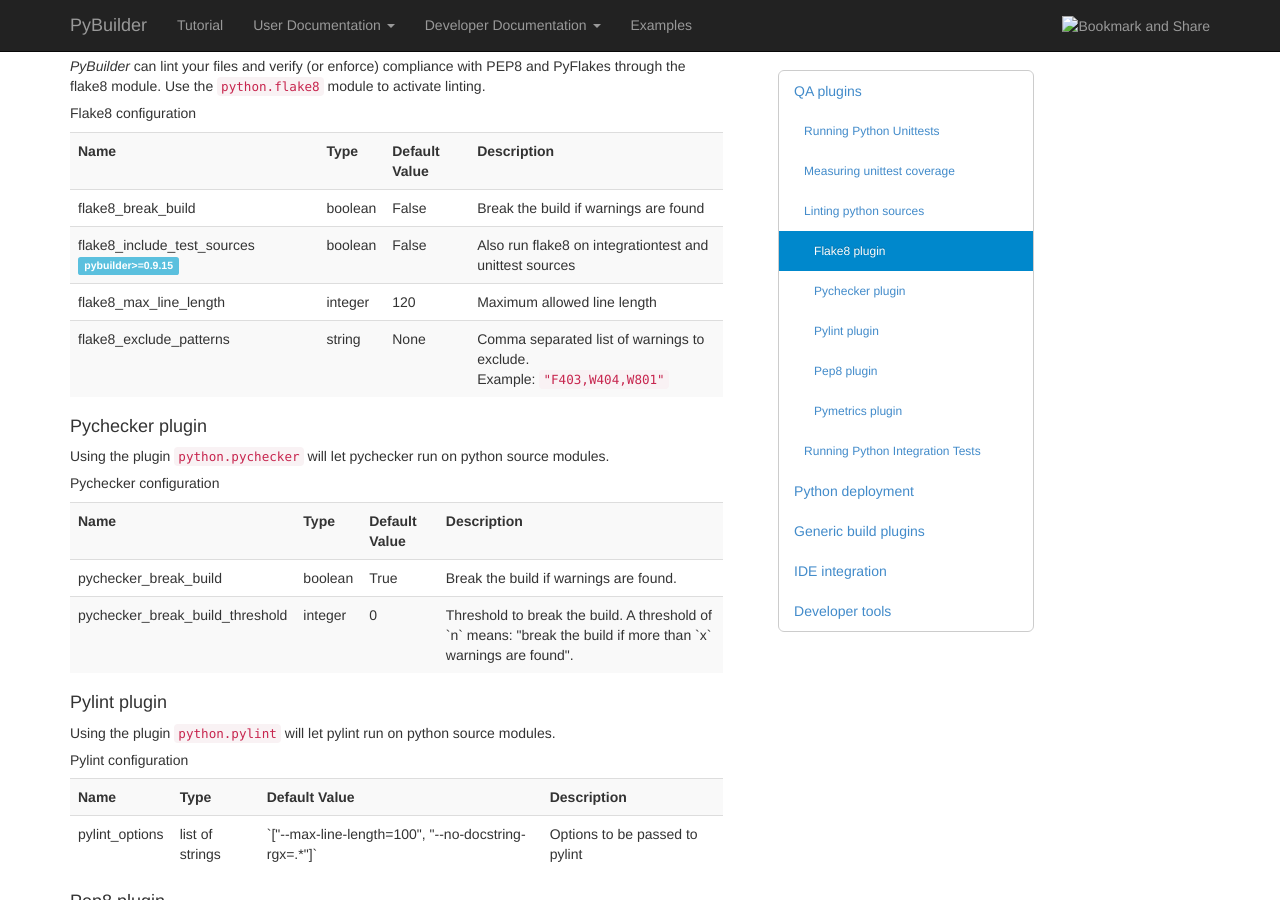
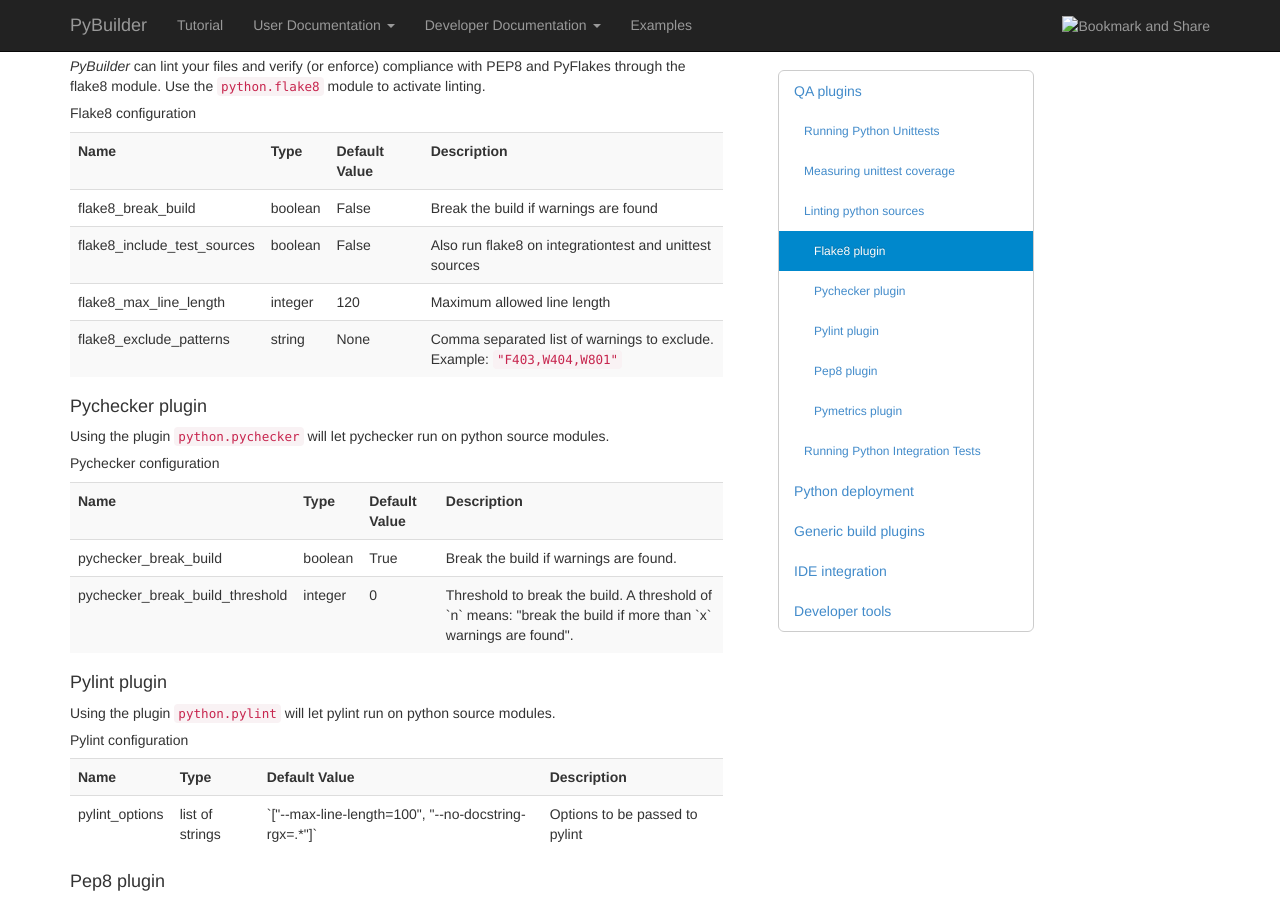
Before and after one commit to pybuilder/pybuilder.github.io, a Jekyll site: the page built from documentation/plugins.md, in a window 1280 px wide and 900 px high, scrolled down 1155 px. Built offline with Jekyll 4.4.1, drawn with Linux system fonts in a browser that asks for light colours; nearby versions of some CDN libraries; some of the changed text lies outside the part shown.

Commit message:
removing wrong information and old information

```diff
--- a/documentation/plugins.md
+++ b/documentation/plugins.md
@@ -128,7 +128,7 @@
   </tr>
 
   <tr>
-    <td>flake8_include_test_sources <span class="label label-info">pybuilder>=0.9.15</span></td>
+    <td>flake8_include_test_sources</td>
     <td>boolean</td>
     <td>False</td>
     <td>Also run flake8 on integrationtest and unittest sources</td>
@@ -648,13 +648,11 @@
 This task can be used to generate PyDev project files in the project root directory. The project can then be imported easily.
 
 ### Project files for Jetbrains PyCharm
-<span class="badge">(unreleased)</span>
 If the plugin `python.pycharm` is used, PyBuilder provides the task `pycharm_generate`.
 This task can be used to generate a PyCharm project files in the project root directory. The project can then be imported easily through the `Open...` command.
 
 ## Developer tools
 
 ### Visual feedback for tests
-<span class="badge">(unreleased)</span>
 The `python.pytddmon` plugin provides the task `pytddmon` which will start a graphical application that gives real-time feedback about passing or failing unit tests.
 Please [see the pytddmon page](http://pytddmon.org/) for more information about pytddmon.
```
